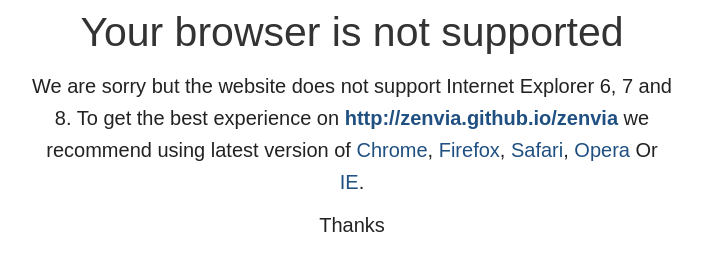
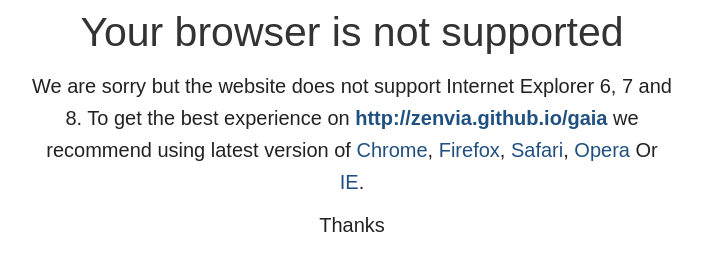
Before and after one commit to gayanvirajith/gaya, a Jekyll site: the page built from browser-warning/index.html, in a window 1280 px wide. Shown: the part 150-421 px from the top of the page, without its empty margins (288-990 px from the left). Built offline with Jekyll 4.4.1, drawn with Linux system fonts in a browser that asks for light colours.

Commit message:
Update _config.yml

```diff
--- a/_config.yml
+++ b/_config.yml
@@ -5,7 +5,7 @@
 description: > # this means to ignore newlines until "baseurl:"
   Hi, I’m a professional UI/UX designer and web developer.
   I love being minimal and creative.
-baseurl: "/zenvia" # the subpath of your site, e.g. /blog/
+baseurl: "/gaia" # the subpath of your site, e.g. /blog/
 url: "http://zenvia.github.io" # the base hostname & protocol for your site
 logourl: /assets/images/logo.png # Site logo
 author: "Zenvia"
```
